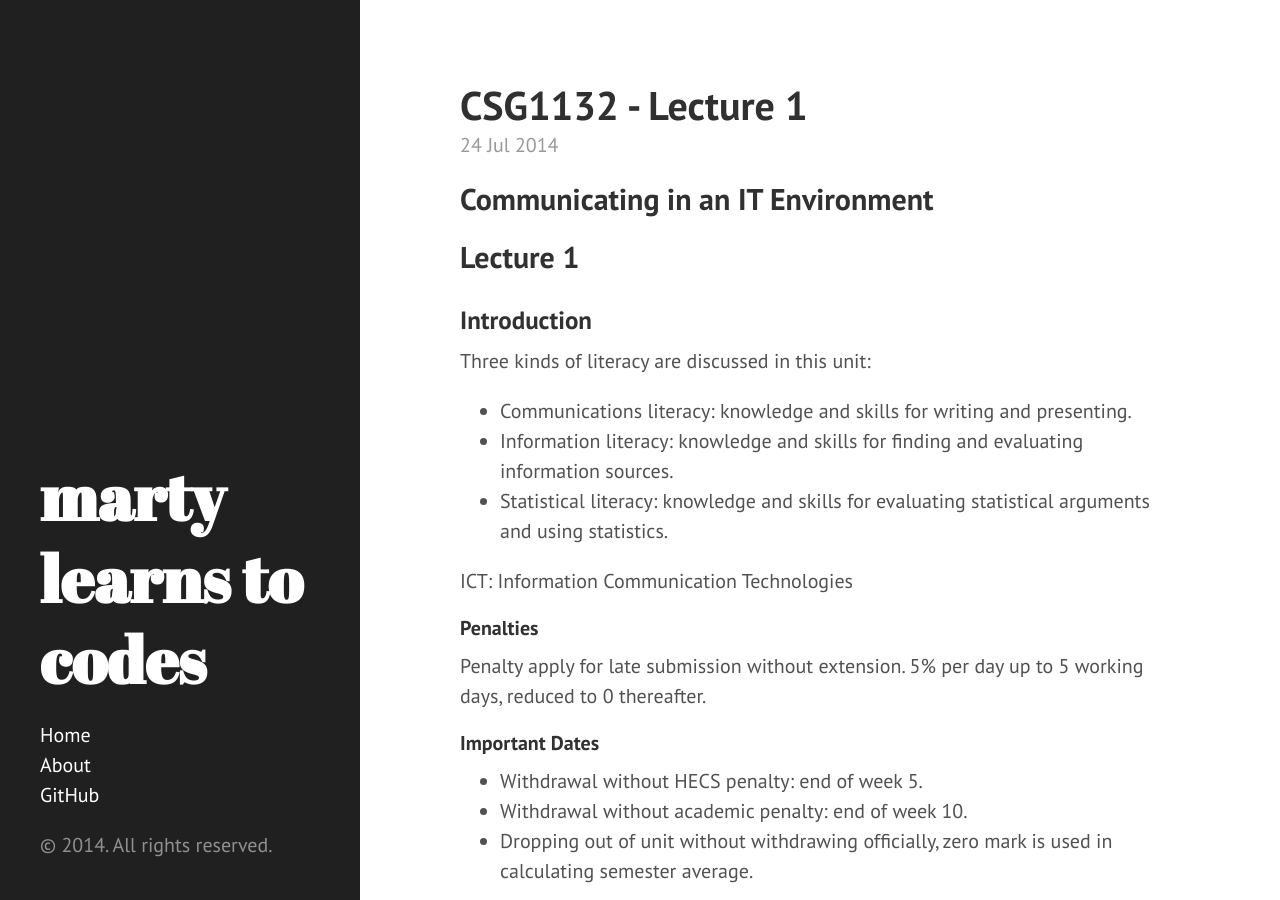
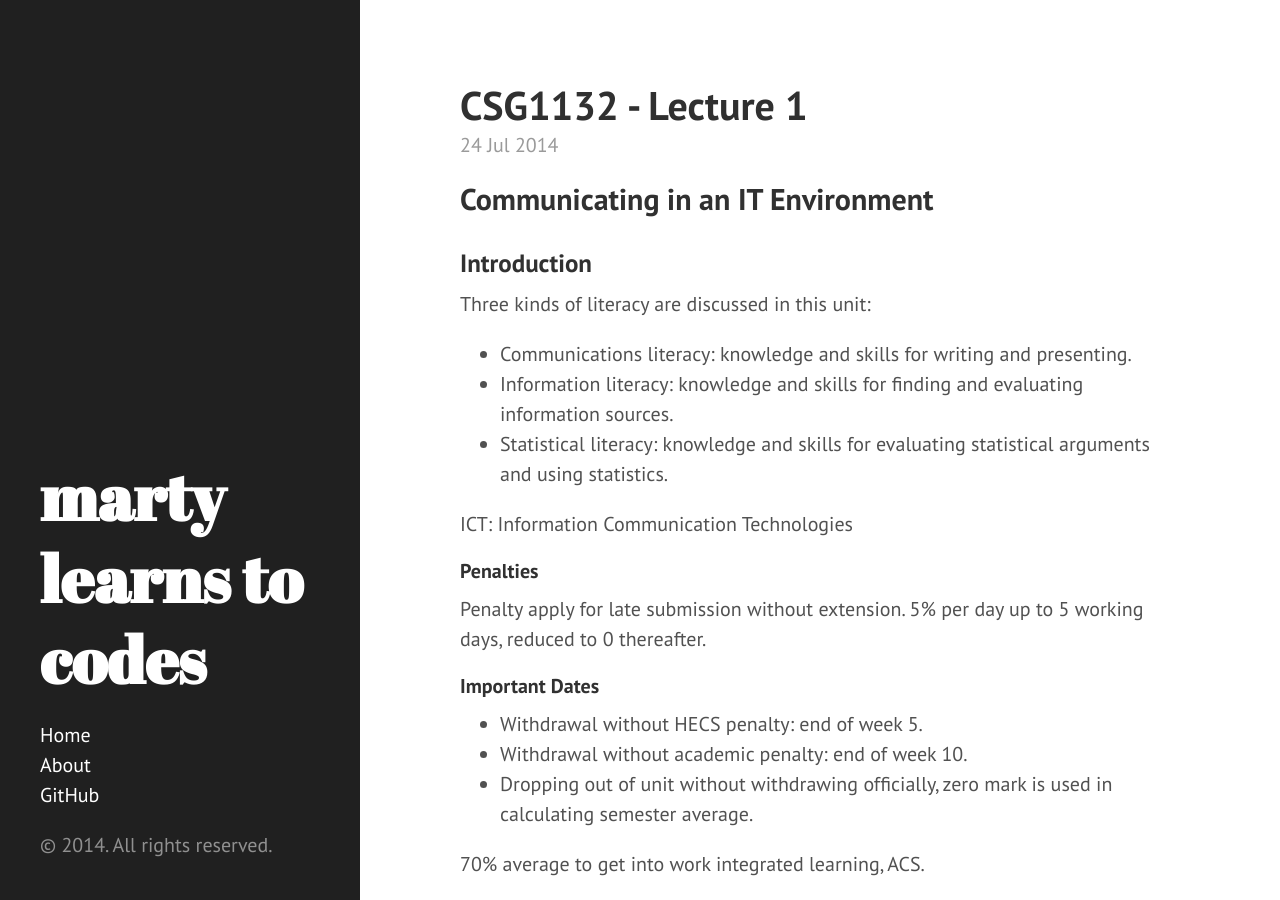
Before and after one commit to martymcflywa/martymcflywa.github.io, a Jekyll site: the page built from _posts/2014-07-24-CSG1132-lecture-1.md, in a window 1280 px wide and 900 px high. Built offline with Jekyll 4.4.1, drawn with Linux system fonts in a browser that asks for light colours; Markdown is read by kramdown in place of the engine named in the settings.

Commit message:
modified CSG1132 lecture notes

```diff
--- a/_posts/2014-07-24-CSG1132-lecture-1.md
+++ b/_posts/2014-07-24-CSG1132-lecture-1.md
@@ -9,7 +9,6 @@ categories:
 
 
 ## Communicating in an IT Environment ##
-## Lecture 1 ##
 
 ### Introduction ###
 
```
